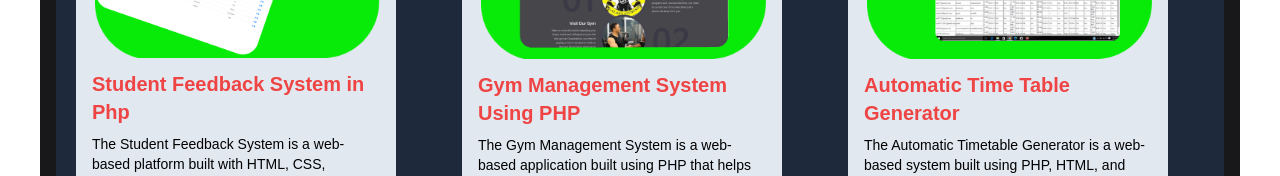
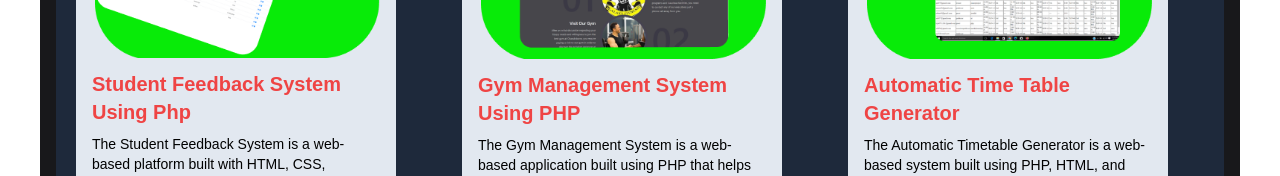
Before and after one commit to abhijit84842/Abhijit_Portfolio, a Next.js app: page /pages/projectall in a window 1280 px wide. Shown: the part 1955-2131 px from the top of the page. Built offline with nearby package versions, Linux system fonts and the light colour scheme.

Commit message:
heading update

```diff
--- a/app/components/ProjectsShow/OthersProjectsShow.js
+++ b/app/components/ProjectsShow/OthersProjectsShow.js
@@ -48,7 +48,7 @@ const OthersProjectsShow = () => {
                 height={500}
               />
               <p className="text-red-500 text-xl mt-2 font-semibold mb-2 mt-3">
-                Student Feedback System in Php
+                Student Feedback System Using Php
               </p>
               <p className="text-black text-sm">
                 The Student Feedback System is a web-based platform built with
```
